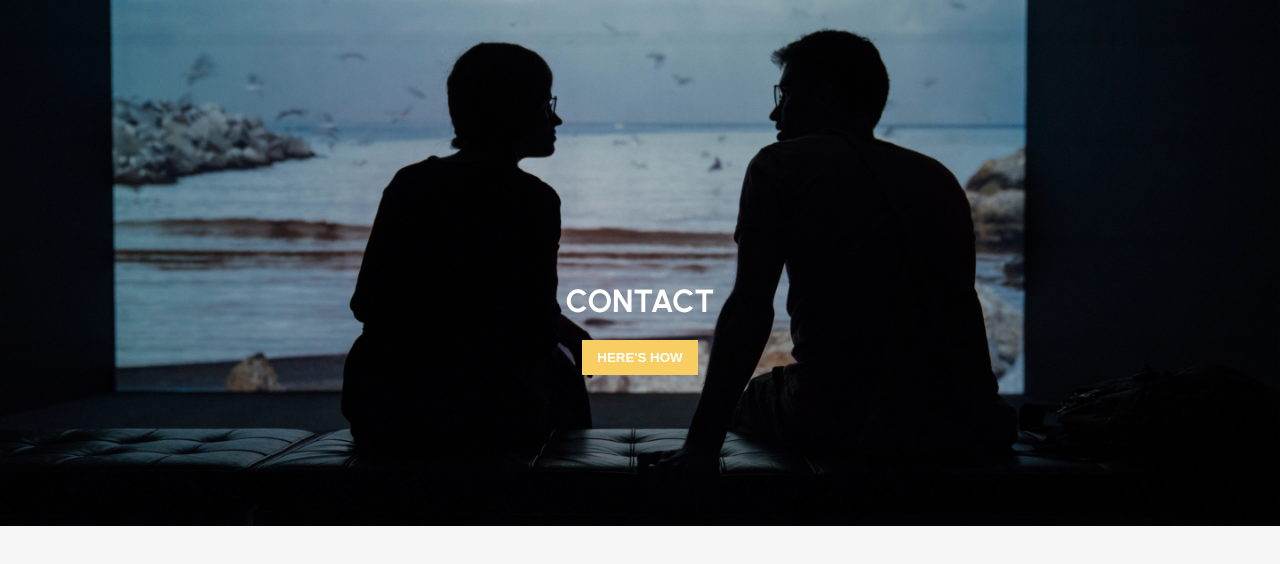
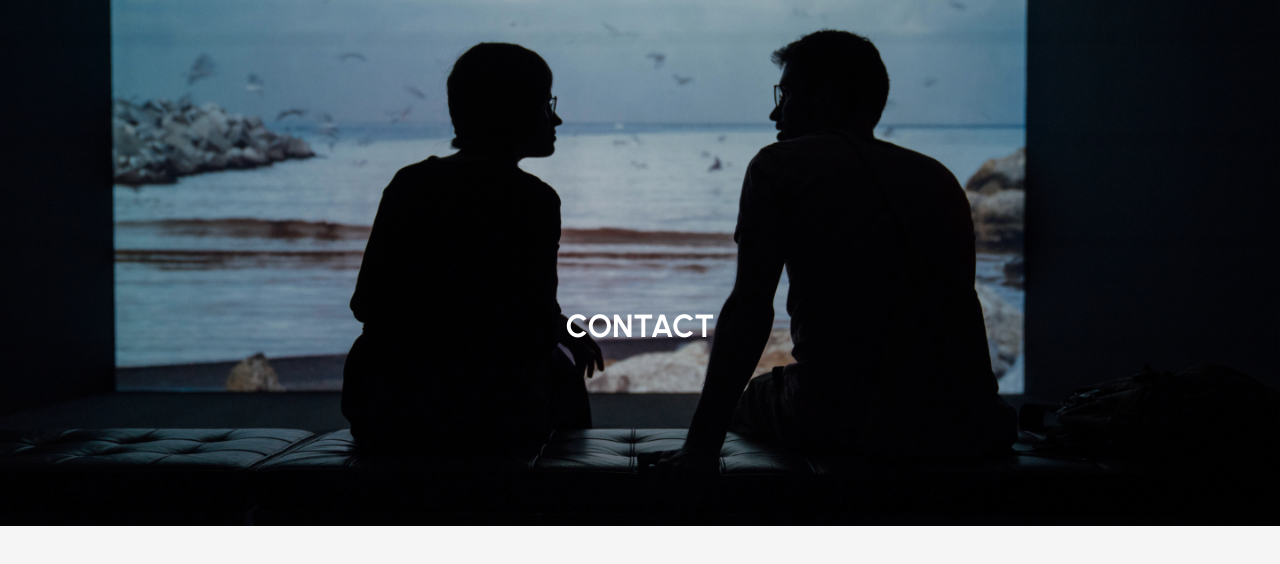
Before and after one commit to rach-hetrick/LetsTalkAboutIt, a plain HTML site: page contact.html in a window 1280 px wide. Shown: the part 84-648 px from the top of the page. Drawn offline with Linux system fonts and the light colour scheme.

Commit message:
Update contact.html

```diff
--- a/contact.html
+++ b/contact.html
@@ -42,10 +42,11 @@
           <div>
             <h1>Contact</h1>
 
-            <button>Here's How</button>
         </div>
         </div>
       </header>
+
+      <!--form-->
 
 
 
```
